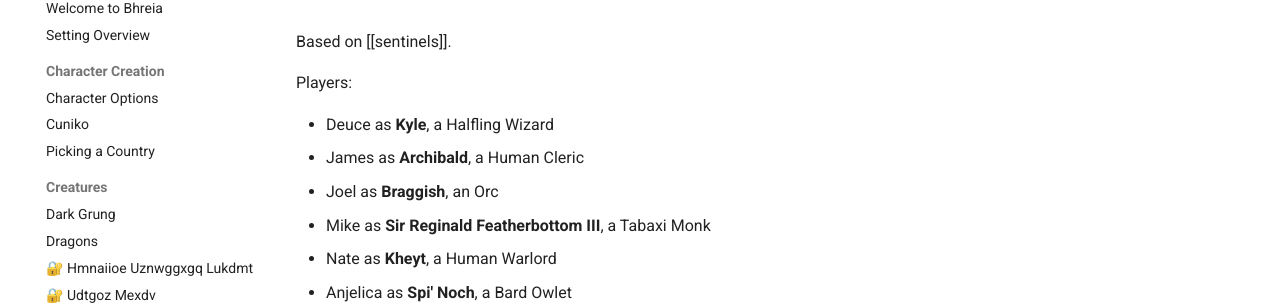
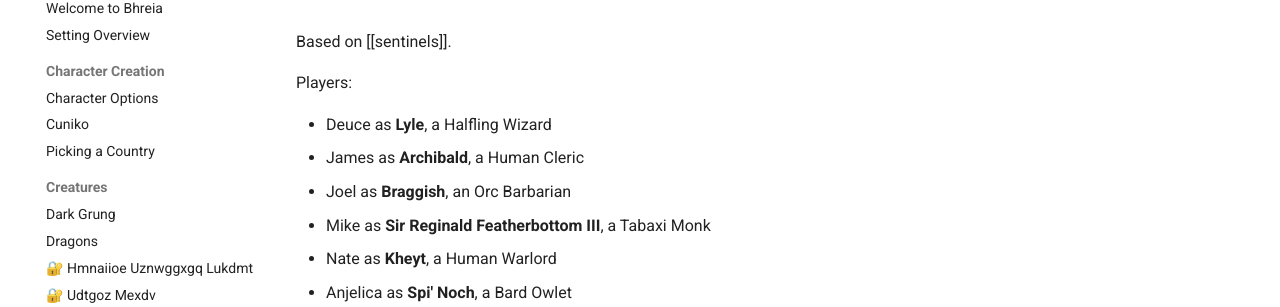
Before and after one commit to EddyLuten/bhreia.com, an MkDocs documentation site: the page built from docs/campaigns/slay-inc/index.md, in a window 1280 px wide. Shown: the part 151-458 px from the top of the page. Built offline with MkDocs 1.6.1 and Material for MkDocs 9.7.7, drawn with Linux system fonts in a browser that asks for light colours; comment, search, counter and statistics services are not loaded.

Commit message:
Fixed a typo

```diff
--- a/docs/campaigns/slay-inc/index.md
+++ b/docs/campaigns/slay-inc/index.md
@@ -10,9 +10,9 @@
 
 Players:
 
-- Deuce as **Kyle**, a Halfling Wizard
+- Deuce as **Lyle**, a Halfling Wizard
 - James as **Archibald**, a Human Cleric
-- Joel as **Braggish**, an Orc
+- Joel as **Braggish**, an Orc Barbarian
 - Mike as **Sir Reginald Featherbottom III**, a Tabaxi Monk
 - Nate as **Kheyt**, a Human Warlord
 - Anjelica as **Spi' Noch**, a Bard Owlet
```
